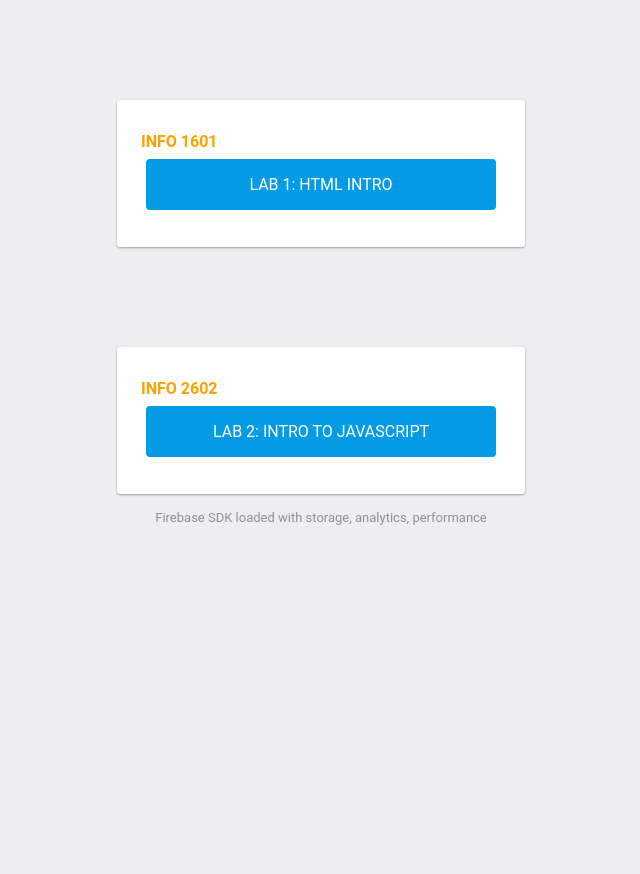
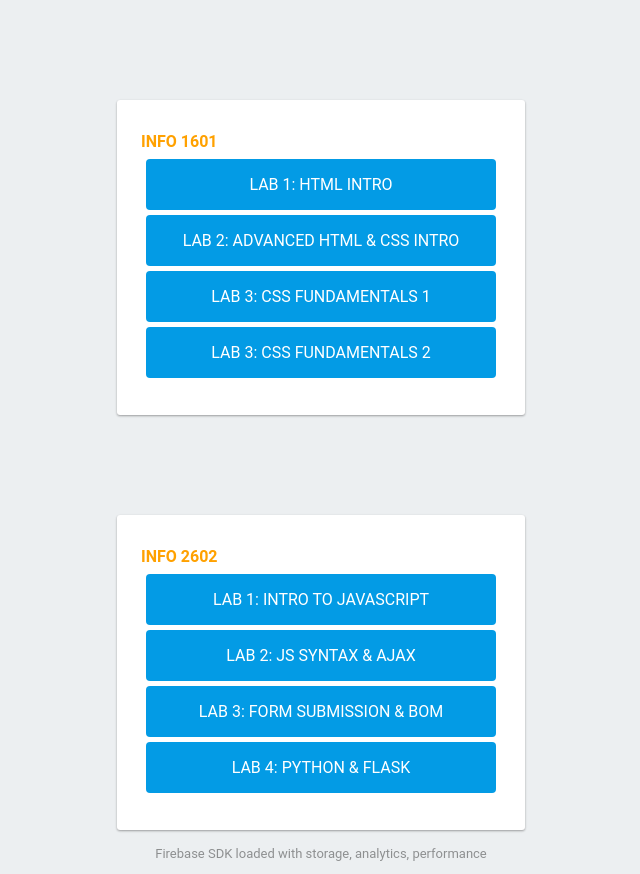
Before and after one commit to Snickdx/dcitweb, a website: page labs/index.html in a window 1280 px wide. Shown: the whole page, without its empty margins (319-959 px from the left). Before the commit the page ends 800 px from the top, so only its background shows below. Drawn offline with Linux system fonts and the light colour scheme; some packages are replaced by stand-ins of ours.

Commit message:
added lab 4

```diff
--- a/build.js
+++ b/build.js
@@ -4,7 +4,7 @@ const labs = require('./labs.json');
 const config = require("./workbox-config");
 
 if (process.argv.length < 3)
-    console.log("No code given!");
+    console.log("No lab code given!");
 else{
     const code = process.argv[2];
 
@@ -16,6 +16,6 @@ else{
             console.log(`Generated ${config.swDest}, precached ${count} files, total size ${size} bytes`);
         })
     }else{
-        console.log('Code not found!');
+        console.log('lab code not found!');
     }
 }
--- a/labs/index.html
+++ b/labs/index.html
@@ -41,11 +41,30 @@
     <div class="message">
       <h2>INFO 1601</h2>
       <a href="/1601l1">Lab 1: HTML Intro</a>
+      <a href="/1601l2">Lab 2: Advanced HTML & CSS Intro</a>
+      <a href="/1601l3">Lab 3: CSS Fundamentals 1</a>
+      <a href="/1601l4">Lab 3: CSS Fundamentals 2</a>
+      <!-- <a href="/1601l"></a> -->
+      <!-- <a href="/1601l"></a> -->
+      <!-- <a href="/1601l"></a> -->
+      <!-- <a href="/1601l"></a> -->
+      <!-- <a href="/1601l"></a> -->
+      <!-- <a href="/1601l"></a> -->
+      <!-- <a href="/1601l"></a> -->
     </div>
 
     <div class="message">
         <h2>INFO 2602</h2>
-        <a href="/2602l1">Lab 2: Intro to Javascript</a>
+        <a href="/2602l1">Lab 1: Intro to Javascript</a>
+        <a href="/2602l2">Lab 2: JS Syntax & AJAX</a>
+        <a href="/2602l3">Lab 3: Form Submission & BOM</a>
+        <a href="/2602l4">Lab 4: Python & Flask</a>
+        <!-- <a href="/2602l"></a> -->
+        <!-- <a href="/2602l"></a> -->
+        <!-- <a href="/2602l"></a> -->
+        <!-- <a href="/2602l"></a> -->
+        <!-- <a href="/2602l"></a> -->
+        <!-- <a href="/2602l"></a> -->
     </div>
 
     <p id="load">Firebase SDK Loading&hellip;</p>
--- a/package.json
+++ b/package.json
@@ -6,7 +6,8 @@
   "scripts": {
     "serve:labs": "firebase serve --only hosting:labs",
     "serve:gallery": "firebase serve --only hosting:gallery",
-    "build": "node build.js"
+    "build": "node build.js",
+    "deploy": "firebase deploy --only hosting:labs"
   },
   "repository": {
     "type": "git",
```
Also changed, not shown: firebase.json.
